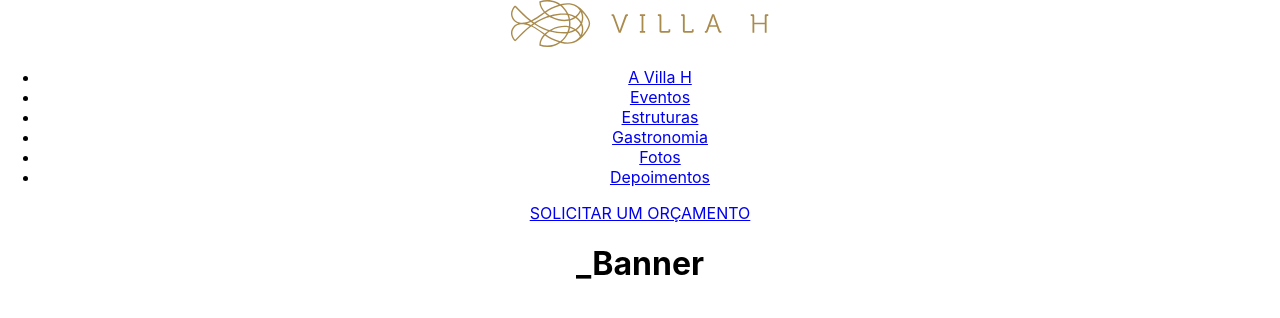
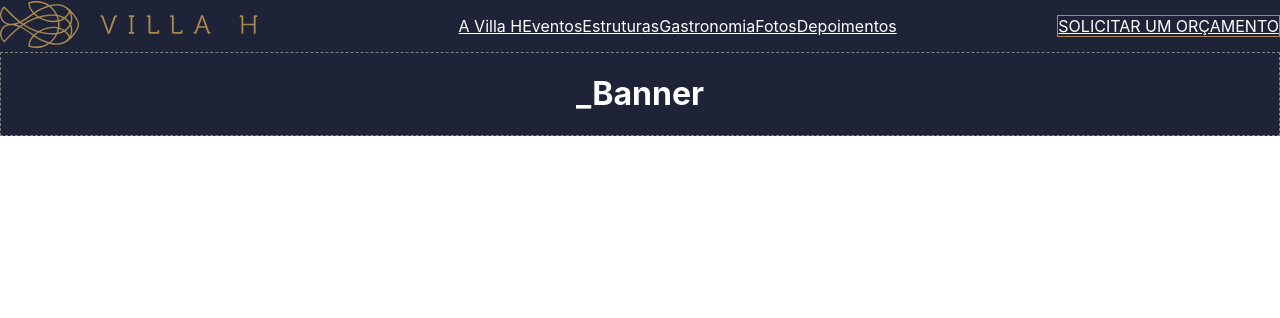
Before and after one commit to jessiicasantos/villa-h-react, a React (Create React App) app: page / in a window 1280 px wide. Shown: the top 318 px of the page. Built offline with nearby package versions, Linux system fonts and the light colour scheme.

Commit message:
Header/Nav/Banner CSS add

```diff
--- /dev/null
+++ b/src/components/Button/Button.css
@@ -0,0 +1,3 @@
+.btn-brd-gold {
+    border: 1px solid #AA8B4E;
+}
--- a/src/components/Button/Button.jsx
+++ b/src/components/Button/Button.jsx
@@ -1,6 +1,10 @@
+import './Button.css';
+
 const Button = () => (
   //   <div>
-  <a href="#orcamento">SOLICITAR UM ORÇAMENTO</a>
+  <a href="#orcamento" className="btn-brd-gold">
+    SOLICITAR UM ORÇAMENTO
+  </a>
   //   </div>
 );
 
--- /dev/null
+++ b/src/components/Header/Banner/Banner.css
@@ -0,0 +1,3 @@
+.banner {
+    border: 1px dashed gray;
+}
--- a/src/components/Header/Banner/Banner.jsx
+++ b/src/components/Header/Banner/Banner.jsx
@@ -1,3 +1,5 @@
+import './Banner.css';
+
 const Banner = () => (
   <div className="banner">
     <h1>_Banner</h1>
--- /dev/null
+++ b/src/components/Header/Header.css
@@ -0,0 +1,7 @@
+header {
+    background: #1F2338;
+}
+
+header * {
+    color: #FFFFFF;
+}
--- a/src/components/Header/Header.jsx
+++ b/src/components/Header/Header.jsx
@@ -1,5 +1,6 @@
 import Nav from './Nav/Nav';
 import Banner from './Banner/Banner';
+import './Header.css';
 
 const Header = () => (
   <header>
--- /dev/null
+++ b/src/components/Header/Nav/Nav.css
@@ -0,0 +1,10 @@
+.top-nav {
+    display: flex;
+    align-items: center;
+    justify-content: space-between;
+}
+
+.nav-links {
+    display: flex;
+    list-style: none;
+}
--- a/src/components/Header/Nav/Nav.jsx
+++ b/src/components/Header/Nav/Nav.jsx
@@ -1,6 +1,7 @@
 import NavLogo from './NavLogo/NavLogo';
 import NavMenu from './NavMenu/NavMenu';
 import Button from '../../Button/Button';
+import './Nav.css';
 
 const Nav = () => (
   <nav className="top-nav">
```
